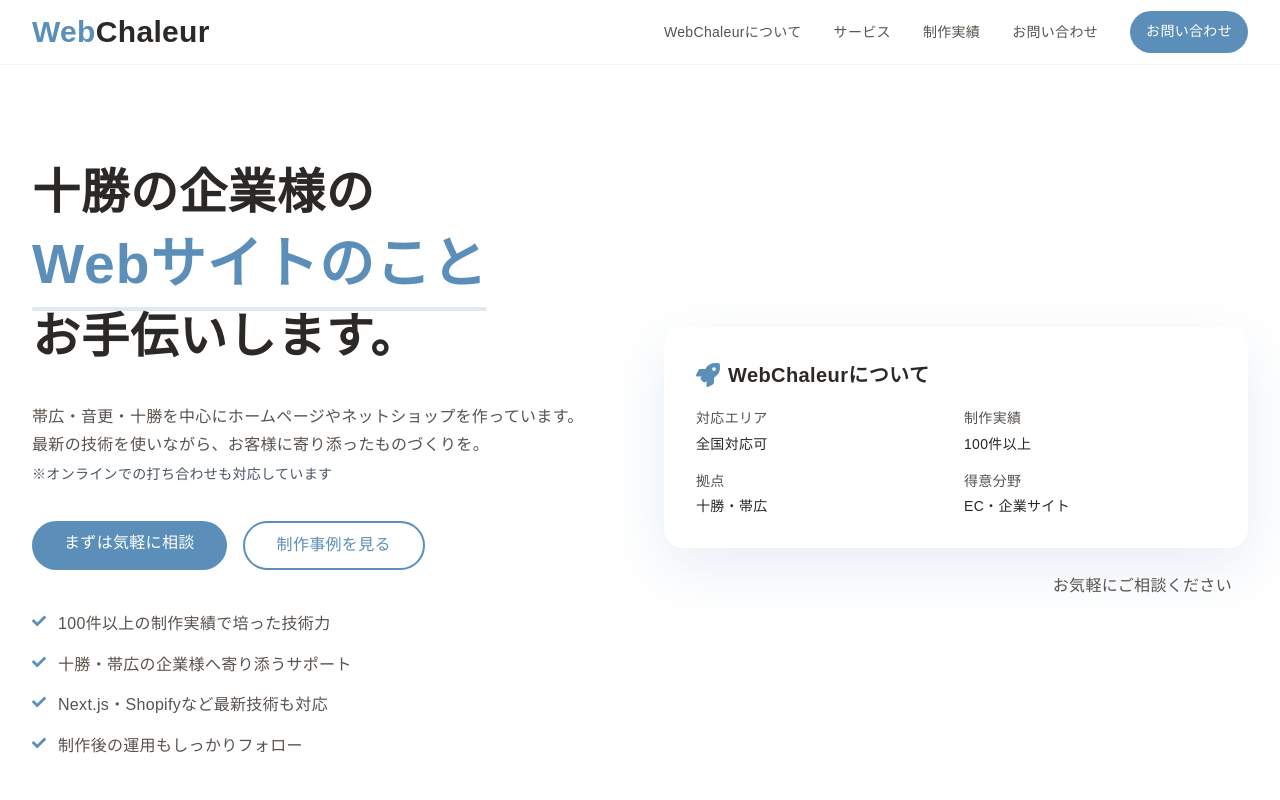
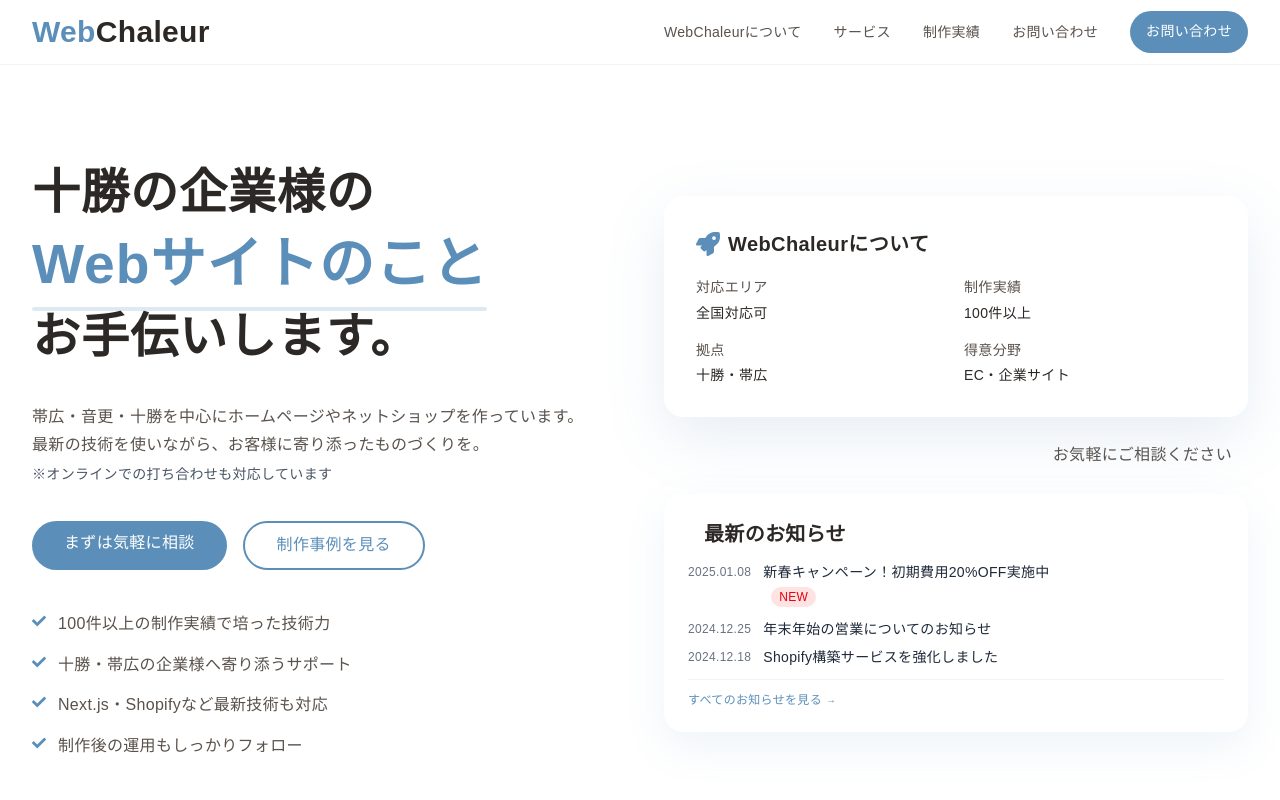
Before and after one commit to ryoma-abe/webchaleur.com, a Next.js app: page / in a window 1280 px wide. Shown: the top 800 px of the page. Built offline with nearby package versions, Linux system fonts and the light colour scheme; a web font is replaced by a local one.

Commit message:
Heroコンポーネントにニュースセクションを追加し、最新のお知らせを表示する機能を実装しました。また、セクションのスタイルを調整し、全体的なレイアウトを改善しました。不要な画像ファイルを削除しました。

```diff
--- a/src/components/sections/Hero.tsx
+++ b/src/components/sections/Hero.tsx
@@ -12,7 +12,7 @@ export default function Hero() {
   }, []);
 
   return (
-    <section className="relative h-screen max-h-[100dvh] flex items-center overflow-hidden bg-white">
+    <section className="relative min-h-screen flex items-center overflow-hidden bg-white py-12 lg:py-0">
       <div className="relative z-10 max-w-7xl mx-auto px-6 md:px-8 w-full">
         <div className="grid lg:grid-cols-2 gap-8 lg:gap-12 items-center">
           {/* 左側：テキストコンテンツ */}
@@ -146,8 +146,63 @@ export default function Hero() {
               </div>
 
               {/* お気軽にどうぞ！テキスト */}
-              <div className="text-right mr-4">
+              <div className="text-right mr-4 mb-6">
                 <span className="text-body">お気軽にご相談ください</span>
+              </div>
+
+              {/* ニュースセクション - NEW */}
+              <div
+                className={`bg-white/95 backdrop-blur-sm rounded-[20px] shadow-[0_15px_40px_rgba(91,143,185,0.1)] p-5 xl:p-6 transition-all duration-1000 delay-500 ${
+                  isVisible
+                    ? "opacity-100 translate-y-0"
+                    : "opacity-0 translate-y-8"
+                }`}
+              >
+                <h4 className="text-sm font-semibold text-gray-700 mb-3 flex items-center gap-2">
+                  <span className="w-2 h-2 bg-primary-blue rounded-full animate-pulse"></span>
+                  最新のお知らせ
+                </h4>
+                <div className="space-y-2">
+                  <a href="/news" className="block group hover:bg-gray-50 rounded-lg p-2 -m-2 transition-colors duration-200">
+                    <div className="flex items-start gap-3">
+                      <span className="text-xs text-gray-500 mt-0.5 whitespace-nowrap">2025.01.08</span>
+                      <div className="flex-1">
+                        <span className="text-sm text-gray-800 group-hover:text-primary-blue transition-colors duration-200 line-clamp-1">
+                          新春キャンペーン！初期費用20%OFF実施中
+                        </span>
+                        <span className="inline-block ml-2 px-2 py-0.5 bg-red-100 text-red-600 text-xs rounded-full font-medium">
+                          NEW
+                        </span>
+                      </div>
+                    </div>
+                  </a>
+                  <a href="/news" className="block group hover:bg-gray-50 rounded-lg p-2 -m-2 transition-colors duration-200">
+                    <div className="flex items-start gap-3">
+                      <span className="text-xs text-gray-500 mt-0.5 whitespace-nowrap">2024.12.25</span>
+                      <div className="flex-1">
+                        <span className="text-sm text-gray-800 group-hover:text-primary-blue transition-colors duration-200 line-clamp-1">
+                          年末年始の営業についてのお知らせ
+                        </span>
+                      </div>
+                    </div>
+                  </a>
+                  <a href="/news" className="block group hover:bg-gray-50 rounded-lg p-2 -m-2 transition-colors duration-200">
+                    <div className="flex items-start gap-3">
+                      <span className="text-xs text-gray-500 mt-0.5 whitespace-nowrap">2024.12.18</span>
+                      <div className="flex-1">
+                        <span className="text-sm text-gray-800 group-hover:text-primary-blue transition-colors duration-200 line-clamp-1">
+                          Shopify構築サービスを強化しました
+                        </span>
+                      </div>
+                    </div>
+                  </a>
+                </div>
+                <div className="mt-3 pt-3 border-t border-gray-100">
+                  <a href="/news" className="text-xs text-primary-blue hover:text-primary-blue/80 transition-colors duration-200 flex items-center gap-1">
+                    すべてのお知らせを見る
+                    <span className="text-[10px]">→</span>
+                  </a>
+                </div>
               </div>
             </div>
           </div>
```
Also changed, not shown: bag.png (deleted).
